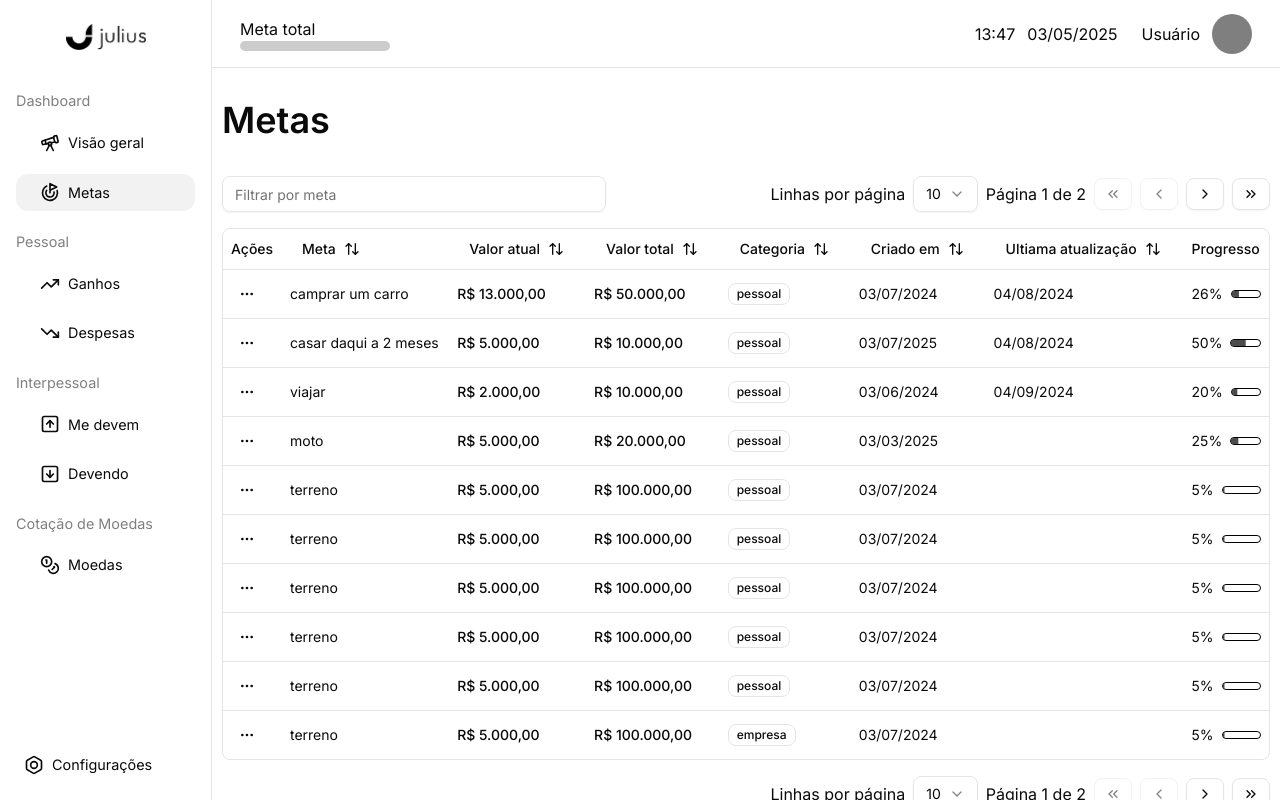
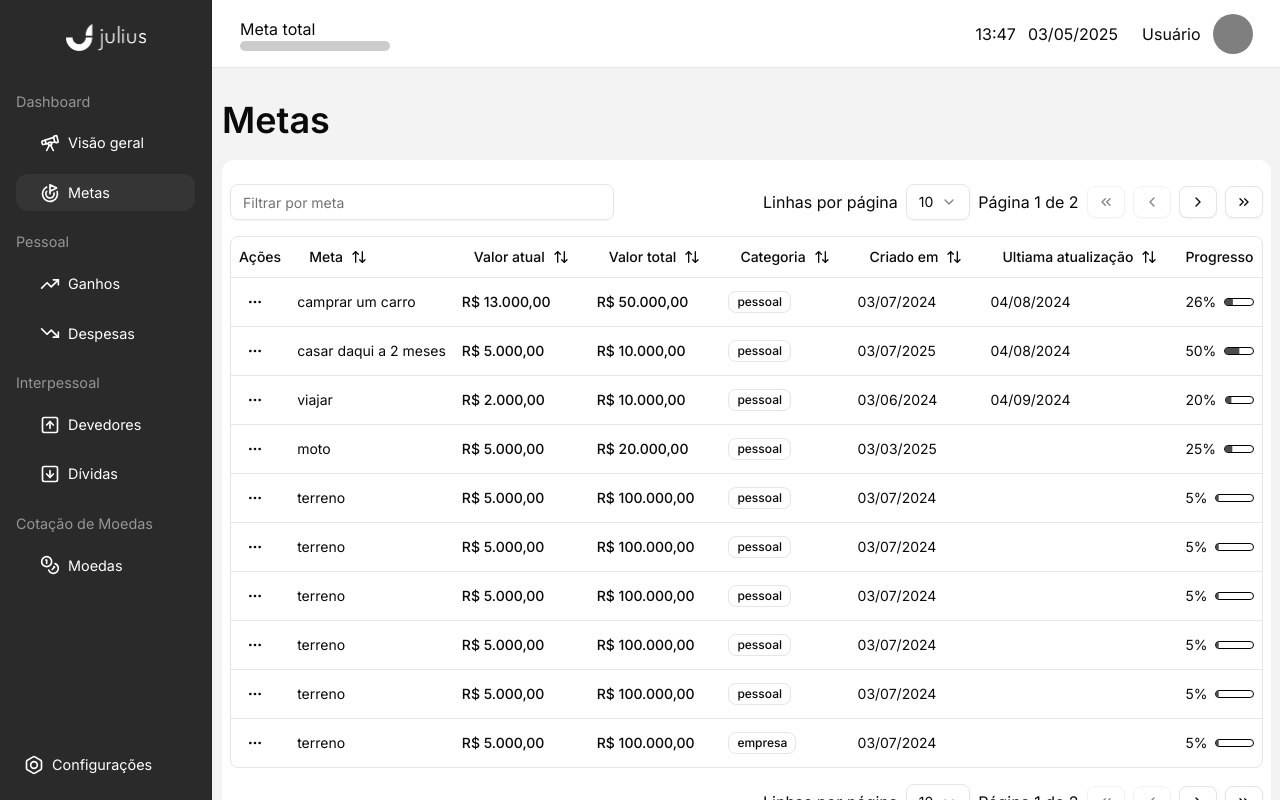
Before and after one commit to renatogomesf/julius, a Next.js app: page /dashboard/metas in a window 1280 px wide. Built offline with nearby package versions, Linux system fonts and the light colour scheme.

Commit message:
muitas mudanças

```diff
--- a/src/app/(pages)/dashboard/despesas/page.tsx
+++ b/src/app/(pages)/dashboard/despesas/page.tsx
@@ -319,7 +319,7 @@ export default function Despesas() {
   };
 
   return (
-    <div className="w-full">
+    <div className="w-full bg-[#f3f3f3]">
       <div className="px-2.5">
         <h1 className="mt-8 mb-5 font-semibold text-4xl">Despesas</h1>
         <div className="w-full mt-5">
--- a/src/app/(pages)/dashboard/devendopara/page.tsx
+++ b/src/app/(pages)/dashboard/devendopara/page.tsx
@@ -319,7 +319,7 @@ export default function DevendoPara() {
   };
 
   return (
-    <div className="w-full">
+    <div className="w-full bg-[#f3f3f3]">
       <div className="px-2.5">
         <h1 className="mt-8 mb-5 font-semibold text-4xl">Devendo</h1>
         <div className="w-full mt-5">
--- a/src/app/(pages)/dashboard/ganhos/page.tsx
+++ b/src/app/(pages)/dashboard/ganhos/page.tsx
@@ -319,7 +319,7 @@ export default function Ganhos() {
   };
 
   return (
-    <div className="w-full">
+    <div className="w-full bg-[#f3f3f3]">
       <div className="px-2.5">
         <h1 className="mt-8 mb-5 font-semibold text-4xl">Ganhos</h1>
         <div className="w-full mt-5">
@@ -337,7 +337,7 @@ export default function Ganhos() {
             columns={columnsGanhos}
             data={chartData}
             filterTable={'name'}
-            title='nome'
+            title="nome"
           />
         </div>
       </div>
--- a/src/app/(pages)/dashboard/medevendo/page.tsx
+++ b/src/app/(pages)/dashboard/medevendo/page.tsx
@@ -319,7 +319,7 @@ export default function MeDevendo() {
   };
 
   return (
-    <div className="w-full">
+    <div className="w-full bg-[#f3f3f3]">
       <div className="px-2.5">
         <h1 className="mt-8 mb-5 font-semibold text-4xl">Me Devem</h1>
         <div className="w-full mt-5">
--- a/src/app/(pages)/dashboard/metas/page.tsx
+++ b/src/app/(pages)/dashboard/metas/page.tsx
@@ -157,7 +157,7 @@ export default async function Metas() {
   const data = await getData();
 
   return (
-    <div className="w-full px-2.5">
+    <div className="w-full px-2.5 bg-[#f3f3f3]">
       <h1 className="mt-8 mb-5 font-semibold text-4xl">Metas</h1>
       <div className="w-full">
         <DataTable
--- a/src/app/(pages)/dashboard/page.tsx
+++ b/src/app/(pages)/dashboard/page.tsx
@@ -1,6 +1,14 @@
 'use client';
 
-import { Bar, BarChart, CartesianGrid, XAxis } from 'recharts';
+import {
+  Bar,
+  BarChart,
+  CartesianGrid,
+  XAxis,
+  Pie,
+  PieChart,
+  Tooltip,
+} from 'recharts';
 
 import {
   Card,
@@ -20,31 +28,38 @@ import {
   ChartLegendContent,
 } from '@/components/ui/chart';
 
+import {
+  LuTrendingUp,
+  LuTrendingDown,
+  LuBanknote,
+  LuGoal,
+} from 'react-icons/lu';
+
 export default function Overview() {
   const cardsData = [
     {
       title: 'Ganhos totais',
       value: '1212,00',
-      porcentagem: '+11.01%',
-      cor: 'bg-[#236084]/30',
+      icon: <LuTrendingUp />,
+      cor: 'text-[#49c7ab]',
     },
     {
       title: 'Despesas totais',
       value: '112,00',
-      porcentagem: '+11.01%',
-      cor: 'bg-[#49c7ab]/30',
+      icon: <LuTrendingDown />,
+      cor: 'text-[#c74949]',
     },
     {
-      title: 'Me devem no total',
-      value: '321,00',
-      porcentagem: '+11.01%',
-      cor: 'bg-[#1190cb]/30',
+      title: 'Progresso total das metas',
+      value: '65%',
+      icon: <LuGoal />,
+      cor: 'text-[#1190cb]',
     },
     {
-      title: 'Eu devo no total',
-      value: '12,00',
-      porcentagem: '+11.01%',
-      cor: 'bg-[#7dccff]/30',
+      title: 'Saldo total das metas',
+      value: '12.500,00',
+      icon: <LuBanknote />,
+      cor: 'text-[#1190cb]',
     },
   ];
 
@@ -88,8 +103,42 @@ export default function Overview() {
     },
   } satisfies ChartConfig;
 
+  const chartData2 = [
+    { name: 'carro', value: 275, fill: '#ff9900' },
+    { name: 'saidas', value: 200, fill: '#91ff00' },
+    { name: 'viagem', value: 187, fill: '#00ffea' },
+    { name: 'shein', value: 173, fill: '#0084ff' },
+    { name: 'outros', value: 90, fill: '#ff00b3' },
+  ];
+
+  const chartConfig2 = {
+    value: {
+      label: 'Valor',
+    },
+    carro: {
+      label: 'Carro',
+      color: '#ff9900',
+    },
+    saidas: {
+      label: 'Saidas',
+      color: '#91ff00',
+    },
+    viagem: {
+      label: 'Viagem',
+      color: '#00ffea',
+    },
+    shein: {
+      label: 'Shein',
+      color: '#0084ff',
+    },
+    outros: {
+      label: 'Outros',
+      color: '#ff00b3',
+    },
+  } satisfies ChartConfig;
+
   return (
-    <div className="w-full">
+    <div className="w-full bg-[#f3f3f3]">
       <div className="px-2.5">
         <h1 className="mt-8 mb-5 font-semibold text-4xl">Visão Geral</h1>
         <div className="flex flex-wrap items-start justify-start gap-7">
@@ -97,20 +146,21 @@ export default function Overview() {
             return (
               <div
                 key={index}
-                className={`flex-1 min-w-[250px] max-[790px]:m-auto p-6 ${item.cor} rounded-2xl`}
+                className={`flex-1 min-w-[250px] max-[790px]:m-auto p-6 border-1 border-black/10 bg-white rounded-2xl`}
               >
                 <p className="text-[0.9rem] mb-3">{item.title}</p>
-                <div className="flex items-center justify-start gap-5">
+                <div
+                  className={`flex items-center justify-start gap-5 ${item.cor}`}
+                >
                   <div>
-                    <span>R$</span>
+                    {item.title === 'Progresso total das metas' ? (
+                      ''
+                    ) : (
+                      <span>R$</span>
+                    )}
                     <span className="text-2xl font-semibold">{item.value}</span>
                   </div>
-                  <div>
-                    <span className="text-[0.75rem] mr-2">
-                      {item.porcentagem}
-                    </span>
-                    <span>icon</span>
-                  </div>
+                  <span className="text-[1.5rem] mr-2">{item.icon}</span>
                 </div>
               </div>
             );
@@ -118,10 +168,10 @@ export default function Overview() {
         </div>
       </div>
 
-      <div className="px-2.5 w-full mt-5">
-        <Card>
+      <div className="px-2.5 w-full mt-5 mb-2 flex gap-2.5 max-[1020px]:flex-col">
+        <Card className="w-[60%] max-[1200px]:w-[50%] max-[1020px]:w-full">
           <CardHeader>
-            <CardTitle>Gráfico - Visão Geral</CardTitle>
+            <CardTitle>Gráfico - Ganhos x Despesas</CardTitle>
             {/* <CardDescription>January - June 2024</CardDescription> */}
           </CardHeader>
           <CardContent>
@@ -143,15 +193,45 @@ export default function Overview() {
                   content={<ChartTooltipContent indicator="dashed" />}
                 />
                 <ChartLegend content={<ChartLegendContent />} />
-                <Bar dataKey="ganhos" fill="#236084" radius={4} />
-                <Bar dataKey="despesas" fill="#49c7ab" radius={4} />
-                <Bar dataKey="meDevem" fill="#1190cb" radius={4} />
-                <Bar dataKey="EuDevo" fill="#7dccff" radius={4} />
+                <Bar dataKey="ganhos" fill="#49c7ab" radius={4} />
+                <Bar dataKey="despesas" fill="#c74949" radius={4} />
+                {/* <Bar dataKey="meDevem" fill="#1190cb" radius={4} />
+                <Bar dataKey="EuDevo" fill="#7dccff" radius={4} /> */}
               </BarChart>
             </ChartContainer>
           </CardContent>
           <CardFooter className="flex-col items-start gap-2 text-sm"></CardFooter>
         </Card>
+
+        <Card className="flex flex-col w-[40%] max-[1200px]:w-[50%] max-[1020px]:w-full">
+          <CardHeader className="items-center pb-0">
+            <CardTitle>Distribuição de despesas</CardTitle>
+            {/* <CardDescription>January - June 2024</CardDescription> */}
+          </CardHeader>
+          <CardContent className="flex-1 pb-0">
+            <ChartContainer
+              config={chartConfig2}
+              className="mx-auto w-full aspect-square max-h-[250px] pb-0 [&_.recharts-pie-label-text]:fill-foreground"
+            >
+              <PieChart>
+                <ChartTooltip content={<ChartTooltipContent hideLabel />} />
+                <Pie
+                  data={chartData2}
+                  dataKey="value"
+                  label={({ name, percent }) =>
+                    `${name} ${(percent * 100).toFixed(0)}%`
+                  }
+                  nameKey="name"
+                />
+                <ChartLegend
+                  content={<ChartLegendContent nameKey="name" />}
+                  className="-translate-y-2 flex-wrap gap-2 [&>*]:basis-1/4 [&>*]:justify-center"
+                />
+              </PieChart>
+            </ChartContainer>
+          </CardContent>
+          <CardFooter className="flex-col gap-2 text-sm"></CardFooter>
+        </Card>
       </div>
     </div>
   );
--- a/src/components/sideBarMobile/SideBarMobile.tsx
+++ b/src/components/sideBarMobile/SideBarMobile.tsx
@@ -128,7 +128,7 @@ export default function SideBarMobile() {
                       } `}
                     >
                       <LuSquareArrowUp className="w-[20px] h-[20px] " />
-                      Me devem
+                      Devedores
                     </Link>
                   </SheetClose>
                 </li>
@@ -141,7 +141,7 @@ export default function SideBarMobile() {
                       } `}
                     >
                       <LuSquareArrowDown className="w-[20px] h-[20px] " />
-                      Devendo
+                      Dívidas
                     </Link>
                   </SheetClose>
                 </li>
--- a/src/components/sideBarWeb/SideBarWeb.tsx
+++ b/src/components/sideBarWeb/SideBarWeb.tsx
@@ -26,25 +26,25 @@ export default function SideBarWeb() {
   const moedas = pathName.endsWith('/moedas');
 
   return (
-    <div>
+    <div className="bg-[#2A2A2A] text-white">
       <section className="flex flex-col justify-between w-53 border-r-1 border-black/10 h-screen p-4">
         <nav className="flex flex-col gap-5">
           <Image
             className="mb-5 mt-2 m-auto"
-            src={'/logopreta.png'}
+            src={'/logobranca.png'}
             alt="logo"
             width={80}
             height={60}
           />
 
           <div>
-            <p className="text-[0.9rem] text-black/50">Dashboard</p>
+            <p className="text-[0.9rem] text-white/50">Dashboard</p>
             <ul>
               <li>
                 <Link
                   href={'/dashboard'}
-                  className={`text-[0.9rem] flex items-center justify-start gap-2 mt-3 hover:bg-black/5 rounded-[12px] pl-6 p-2 ${
-                    overview ? 'bg-black/5' : ''
+                  className={`text-[0.9rem] flex items-center justify-start gap-2 mt-3 hover:bg-white/5 rounded-[12px] pl-6 p-2 ${
+                    overview ? 'bg-white/5' : ''
                   }`}
                 >
                   <LuTelescope className="w-[20px] h-[20px]" />
@@ -55,8 +55,8 @@ export default function SideBarWeb() {
               <li>
                 <Link
                   href={'/dashboard/metas'}
-                  className={`text-[0.9rem] flex items-center justify-start gap-2 mt-3 hover:bg-black/5 rounded-[12px] pl-6 p-2 ${
-                    metas ? 'bg-black/5' : ''
+                  className={`text-[0.9rem] flex items-center justify-start gap-2 mt-3 hover:bg-white/5 rounded-[12px] pl-6 p-2 ${
+                    metas ? 'bg-white/5' : ''
                   }`}
                 >
                   <LuGoal className="w-[20px] h-[20px]" />
@@ -67,13 +67,13 @@ export default function SideBarWeb() {
           </div>
 
           <div>
-            <p className="text-[0.9rem] text-black/50">Pessoal</p>
+            <p className="text-[0.9rem] text-white/50">Pessoal</p>
             <ul className="">
               <li>
                 <Link
                   href={'/dashboard/ganhos'}
-                  className={`text-[0.9rem] flex items-center justify-start gap-2 mt-3 hover:bg-black/5 rounded-[12px] pl-6 p-2 ${
-                    ganhos ? 'bg-black/5' : ''
+                  className={`text-[0.9rem] flex items-center justify-start gap-2 mt-3 hover:bg-white/5 rounded-[12px] pl-6 p-2 ${
+                    ganhos ? 'bg-white/5' : ''
                   }`}
                 >
                   <LuTrendingUp className="w-[20px] h-[20px] " />
@@ -83,8 +83,8 @@ export default function SideBarWeb() {
               <li>
                 <Link
                   href={'/dashboard/despesas'}
-                  className={`text-[0.9rem] flex items-center justify-start gap-2 mt-3 hover:bg-black/5 rounded-[12px] pl-6 p-2 ${
-                    despesas ? 'bg-black/5' : ''
+                  className={`text-[0.9rem] flex items-center justify-start gap-2 mt-3 hover:bg-white/5 rounded-[12px] pl-6 p-2 ${
+                    despesas ? 'bg-white/5' : ''
                   }`}
                 >
                   <LuTrendingDown className="w-[20px] h-[20px] " />
@@ -95,41 +95,41 @@ export default function SideBarWeb() {
           </div>
 
           <div>
-            <p className="text-[0.9rem] text-black/50">Interpessoal</p>
+            <p className="text-[0.9rem] text-white/50">Interpessoal</p>
             <ul className="">
               <li>
                 <Link
                   href={'/dashboard/medevendo'}
-                  className={`text-[0.9rem] flex items-center justify-start gap-2 mt-3 hover:bg-black/5 rounded-[12px] pl-6 p-2 ${
-                    medevendo ? 'bg-black/5' : ''
+                  className={`text-[0.9rem] flex items-center justify-start gap-2 mt-3 hover:bg-white/5 rounded-[12px] pl-6 p-2 ${
+                    medevendo ? 'bg-white/5' : ''
                   } `}
                 >
                   <LuSquareArrowUp className="w-[20px] h-[20px] " />
-                  Me devem
+                  Devedores
                 </Link>
               </li>
               <li>
                 <Link
                   href={'/dashboard/devendopara'}
-                  className={`text-[0.9rem] flex items-center justify-start gap-2 mt-3 hover:bg-black/5 rounded-[12px] pl-6 p-2 ${
-                    devendopara ? 'bg-black/5' : ''
+                  className={`text-[0.9rem] flex items-center justify-start gap-2 mt-3 hover:bg-white/5 rounded-[12px] pl-6 p-2 ${
+                    devendopara ? 'bg-white/5' : ''
                   } `}
                 >
                   <LuSquareArrowDown className="w-[20px] h-[20px] " />
-                  Devendo
+                  Dívidas
                 </Link>
               </li>
             </ul>
           </div>
 
           <div>
-            <p className="text-[0.9rem] text-black/50">Cotação de Moedas</p>
+            <p className="text-[0.9rem] text-white/50">Cotação de Moedas</p>
             <ul className="">
               <li>
                 <Link
                   href={'/dashboard/moedas'}
-                  className={`text-[0.9rem] flex items-center justify-start gap-2 mt-3 hover:bg-black/5 rounded-[12px] pl-6 p-2 ${
-                    moedas ? 'bg-black/5' : ''
+                  className={`text-[0.9rem] flex items-center justify-start gap-2 mt-3 hover:bg-white/5 rounded-[12px] pl-6 p-2 ${
+                    moedas ? 'bg-white/5' : ''
                   } `}
                 >
                   <LuCoins className="w-[20px] h-[20px] " />
@@ -143,7 +143,7 @@ export default function SideBarWeb() {
         <div>
           <Link
             href={''}
-            className="text-[0.9rem] flex items-center justify-start gap-2 mt-3 hover:bg-black/5 rounded-[12px] p-2"
+            className="text-[0.9rem] flex items-center justify-start gap-2 mt-3 hover:bg-white/5 rounded-[12px] p-2"
           >
             <LuBolt className="w-[20px] h-[20px] " />
             Configurações
--- a/src/components/table/DataTable.tsx
+++ b/src/components/table/DataTable.tsx
@@ -45,14 +45,14 @@ interface DataTableProps<TData, TValue> {
   columns: ColumnDef<TData, TValue>[];
   data: TData[];
   filterTable: string;
-  title: string
+  title: string;
 }
 
 export function DataTable<TData, TValue>({
   columns,
   data,
   filterTable,
-  title
+  title,
 }: DataTableProps<TData, TValue>) {
   const [sorting, setSorting] = useState<SortingState>([]);
   const [columnFilters, setColumnFilters] = useState<ColumnFiltersState>([]);
@@ -73,16 +73,19 @@ export function DataTable<TData, TValue>({
   });
 
   return (
-    <div>
+    <div className="bg-white p-2 rounded-[12px]">
       <div className="flex items-center justify-between gap-2 max-[790px]:flex-col">
         <div className="flex items-center py-4 w-full gap-2 max-[640px]:flex-col max-[640px]:items-start">
           <Input
             placeholder={`Filtrar por ${title}`}
             value={
-              (table.getColumn(`${filterTable}`)?.getFilterValue() as string) ?? ''
+              (table.getColumn(`${filterTable}`)?.getFilterValue() as string) ??
+              ''
             }
             onChange={(event) => {
-              table.getColumn(`${filterTable}`)?.setFilterValue(event.target.value);
+              table
+                .getColumn(`${filterTable}`)
+                ?.setFilterValue(event.target.value);
             }}
             className="max-w-sm"
           />
```
